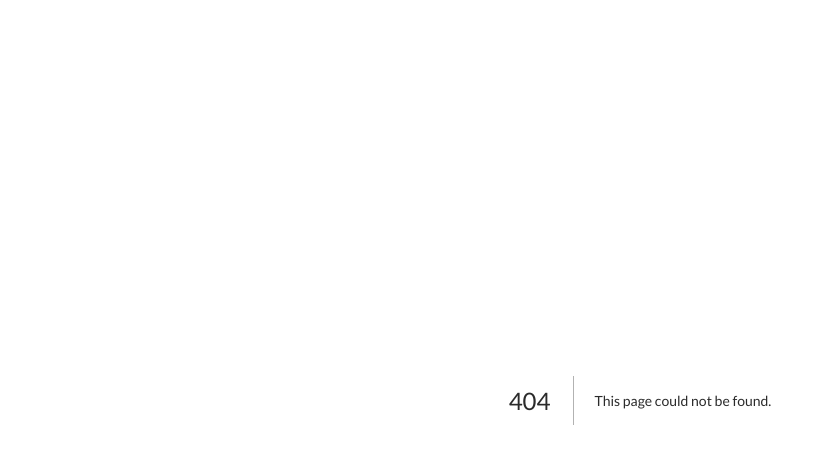
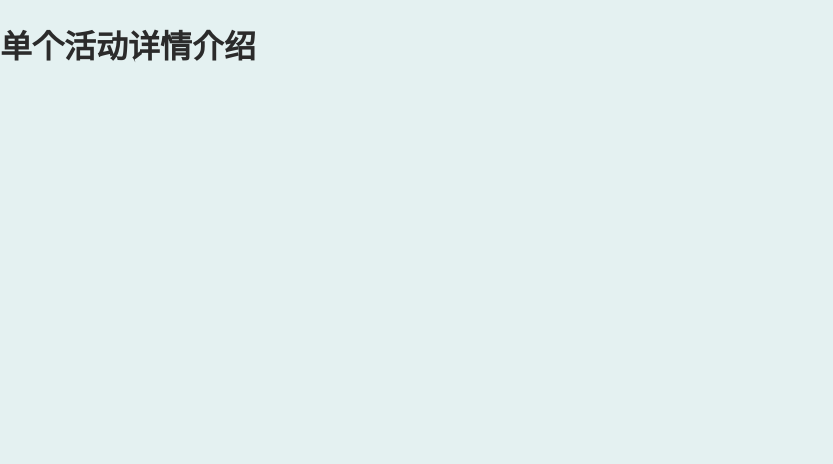
Before and after one commit to skyboy2020/nextjs-activity-router-demo1, a Next.js app: page /events/e1 in a window 1280 px wide. Before the commit this address had no page. Shown: the top 464 px of the page, without its empty margins (0-833 px from the left). Built offline with nearby package versions, Linux system fonts and the light colour scheme.

Commit message:
pages/event/[eventId].js

```diff
--- /dev/null
+++ b/pages/events/[eventId].js
@@ -0,0 +1,9 @@
+function EventDetailPage() {
+  return (
+    <div>
+      <h1>单个活动详情介绍</h1>
+    </div>
+  );
+}
+
+export default EventDetailPage;
```
